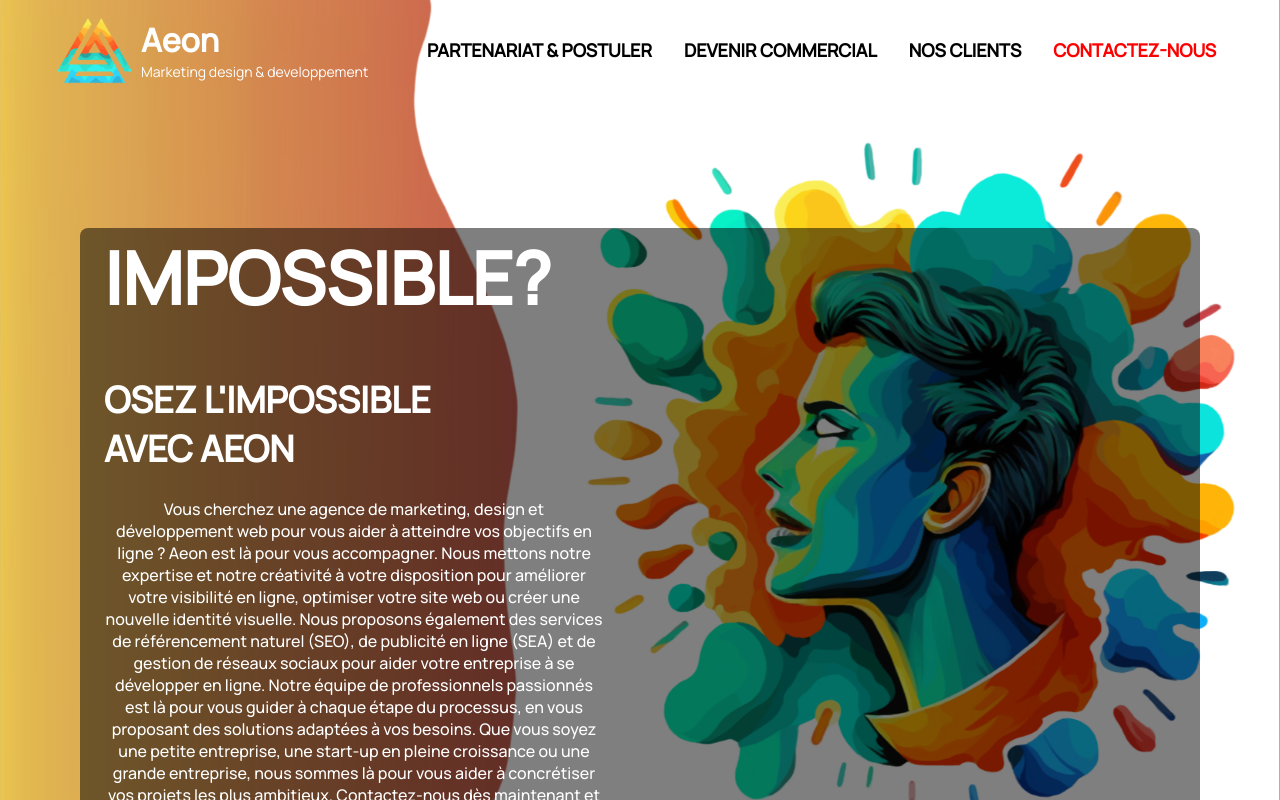
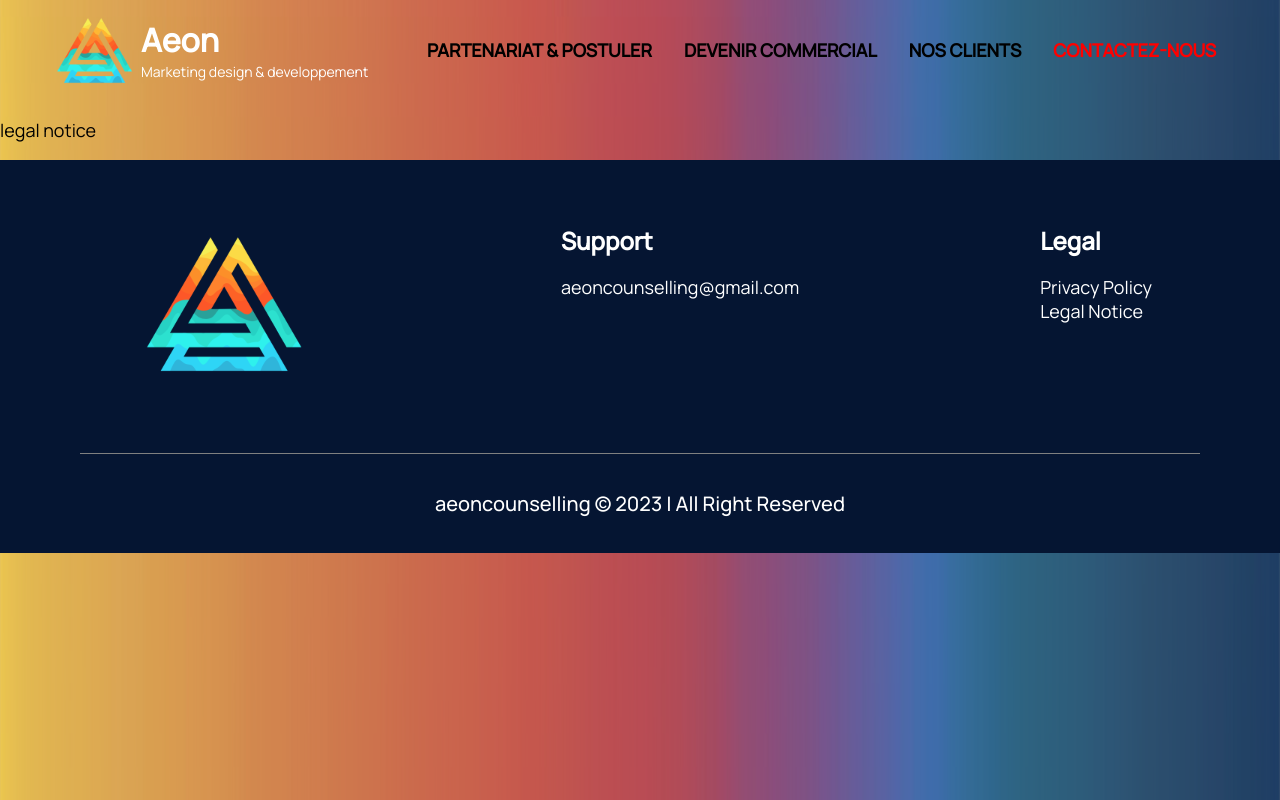
Before and after one commit to hajarakotozafy/AEON, a React (Create React App) app: page /Legal-Notice in a window 1280 px wide. Shown: the top 800 px of the page. Built offline with nearby package versions, Linux system fonts and the light colour scheme.

Commit message:
feat: config footer link and react-router-dom

```diff
--- a/package.json
+++ b/package.json
@@ -13,11 +13,13 @@
     "@types/node": "^16.18.10",
     "@types/react": "^18.0.26",
     "@types/react-dom": "^18.0.9",
+    "@types/react-router-dom": "^5.3.3",
     "@types/react-slick": "^0.23.10",
     "@types/styled-components": "^5.1.26",
     "@types/typography": "^0.16.4",
     "react": "^18.2.0",
     "react-dom": "^18.2.0",
+    "react-router-dom": "^6.11.2",
     "react-scripts": "5.0.1",
     "react-slick": "^0.29.0",
     "react-typography": "^0.16.23",
--- a/src/App.tsx
+++ b/src/App.tsx
@@ -1,4 +1,6 @@
 import React from 'react';
+import { BrowserRouter, Routes, Route } from "react-router-dom";
+
 import {ThemeProvider} from "styled-components";
 import theme from "./core/theme";
 import GlobalStyle from "./core/theme/global";
@@ -6,18 +8,23 @@ import Navbar from "./components/Navbar/Navbar";
 import Hero from "./components/Hero";
 import DevisSection from "./components/DevisSection";
 import Clients from "./components/Clients";
-import Footer from "./components/Footer"
+import Footer from "./components/Footer";
+import LandingPage from "./components/LandingPage";
 import "@fontsource/manrope/500.css";
 
 function App() {
     return (
         <ThemeProvider theme={theme}>
             <GlobalStyle />
-            <Navbar/>
-            <Hero/>
-            <DevisSection/>
-            <Clients/>
-            <Footer/>
+                <BrowserRouter>
+                    <Navbar/>
+                        <Routes>
+                            <Route path="/" element={<LandingPage/>}/>
+                            <Route path="/Privacy-Policy/" element={<p>privacy policy</p>}/>
+                            <Route path="/Legal-Notice/" element={<p>legal notice</p>}/>
+                        </Routes>
+                    <Footer/>
+                </BrowserRouter>
         </ThemeProvider>
     );
 }
--- a/src/components/Footer/Footer.style.ts
+++ b/src/components/Footer/Footer.style.ts
@@ -25,6 +25,10 @@ export const Foot1 = Styled.div`
             height: 80px;
         }
     }
+    a{
+        text-decoration: none;
+        color: #ffffff;
+    }
     .support, .legal{
         h1{
             font-size: 24px
--- a/src/components/Footer/index.tsx
+++ b/src/components/Footer/index.tsx
@@ -1,4 +1,5 @@
 import React from 'react';
+import { Link } from "react-router-dom";
 import { Foot1, Foot2, FooterContainer } from "./Footer.style";
 import Logo from "../../assets/images/Logo_Aeon.svg";
 
@@ -6,14 +7,14 @@ const Footer: React.FC = () => {
     return (
         <FooterContainer>
             <Foot1>
-                <img src={Logo} alt=""/>
+                <Link to="/"><img src={Logo} alt=""/></Link>
                 <div className="support">
                     <h1>Support</h1>
                     <p>aeoncounselling@gmail.com</p>
                 </div>
                 <div className="legal">
                     <h1>Legal</h1>
-                    <p>Privacy Policy<br/>Legal Notice</p>
+                    <p><Link to="/Privacy-Policy/">Privacy Policy</Link><br/><Link to="/Legal-Notice/">Legal Notice</Link></p>
                 </div>
             </Foot1>
             <Foot2>
--- a/src/components/Hero/index.tsx
+++ b/src/components/Hero/index.tsx
@@ -4,6 +4,7 @@ import Vector from '../../assets/images/Vector.png';
 
 const Hero: React.FC = () => {
     return(
+        <>
         <HeroContainer>
             <HeroLeft>
                 <Title>IMPOSSIBLE?</Title>
@@ -24,6 +25,7 @@ et osez l'impossible avec Aeon.
             </HeroLeft>
             <img src={Vector} alt=""/>
         </HeroContainer>
+        </>
     )
 }
 
--- /dev/null
+++ b/src/components/LandingPage/index.tsx
@@ -0,0 +1,16 @@
+import React from "react";
+import Hero from "../Hero";
+import DevisSection from "../DevisSection";
+import Clients from "../Clients";
+
+const LandingPage:React.FC = () => {
+    return(
+        <>
+            <Hero/>
+            <DevisSection/>
+            <Clients/>
+        </>
+    )
+}
+
+export default LandingPage;
--- a/src/components/Navbar/Navbar.Style.ts
+++ b/src/components/Navbar/Navbar.Style.ts
@@ -1,4 +1,5 @@
 import Styled from "styled-components";
+import { Link } from "react-router-dom";
 
 export const NavbarItems = Styled.div`
     z-index: 999;
@@ -70,7 +71,8 @@ export const NavbarItems = Styled.div`
     }
 `
 
-export const NavbarLogo = Styled.div`
+export const NavbarLogo = Styled(Link)`
+    text-decoration: none;
     // border: 1px solid red;
     display: flex;
     img{
--- a/src/components/Navbar/Navbar.tsx
+++ b/src/components/Navbar/Navbar.tsx
@@ -9,7 +9,7 @@ const Navbar: React.FC = () => {
     return (
         <>
             <NavbarItems>
-                <NavbarLogo>
+                <NavbarLogo  to="/">
                     <img src={Logo} alt=""/>
                     <div>
                         <p><span>Aeon</span><br/>Marketing design & developpement</p>
```
Also changed, not shown: 1 other file (tests, documents, lock files or other folders).
